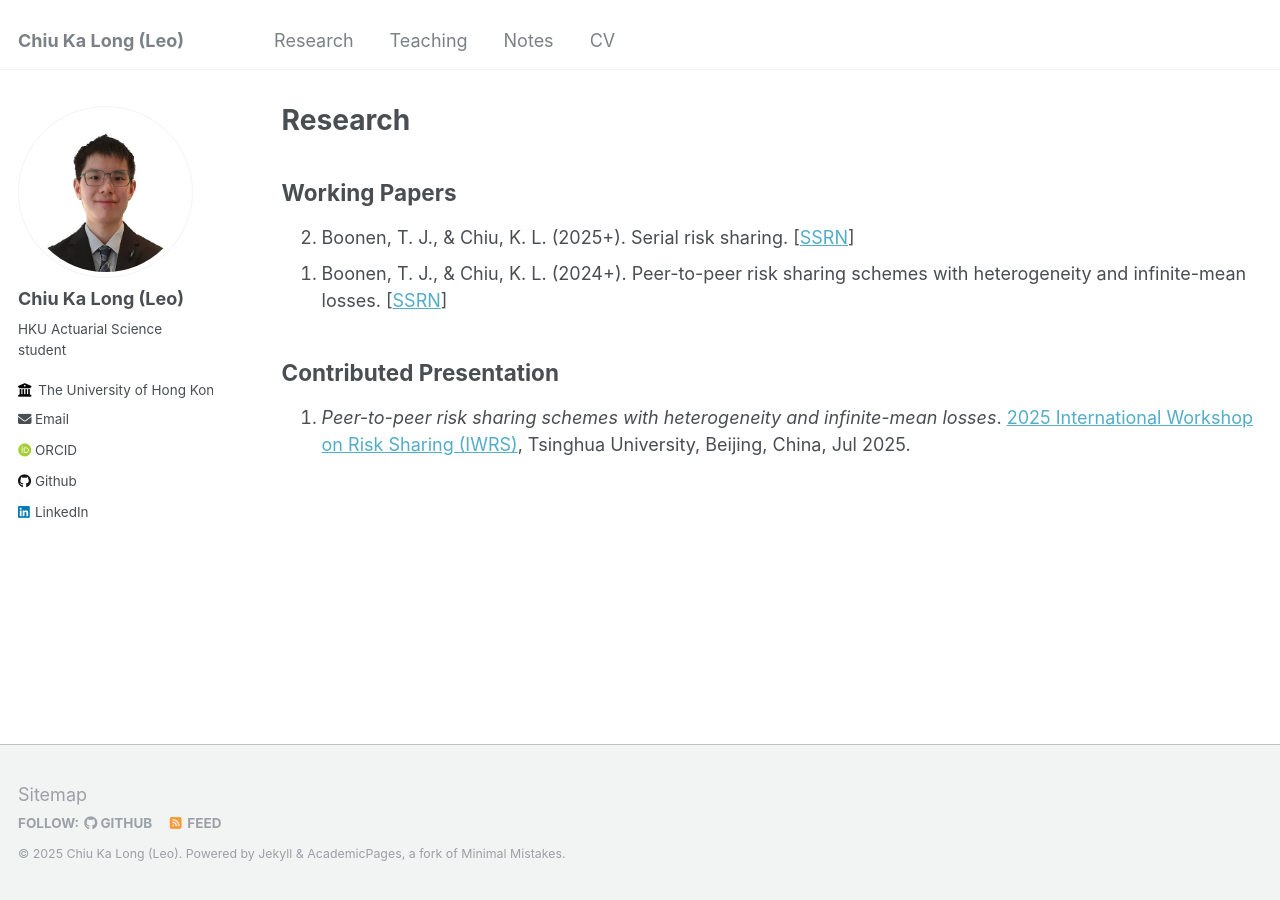
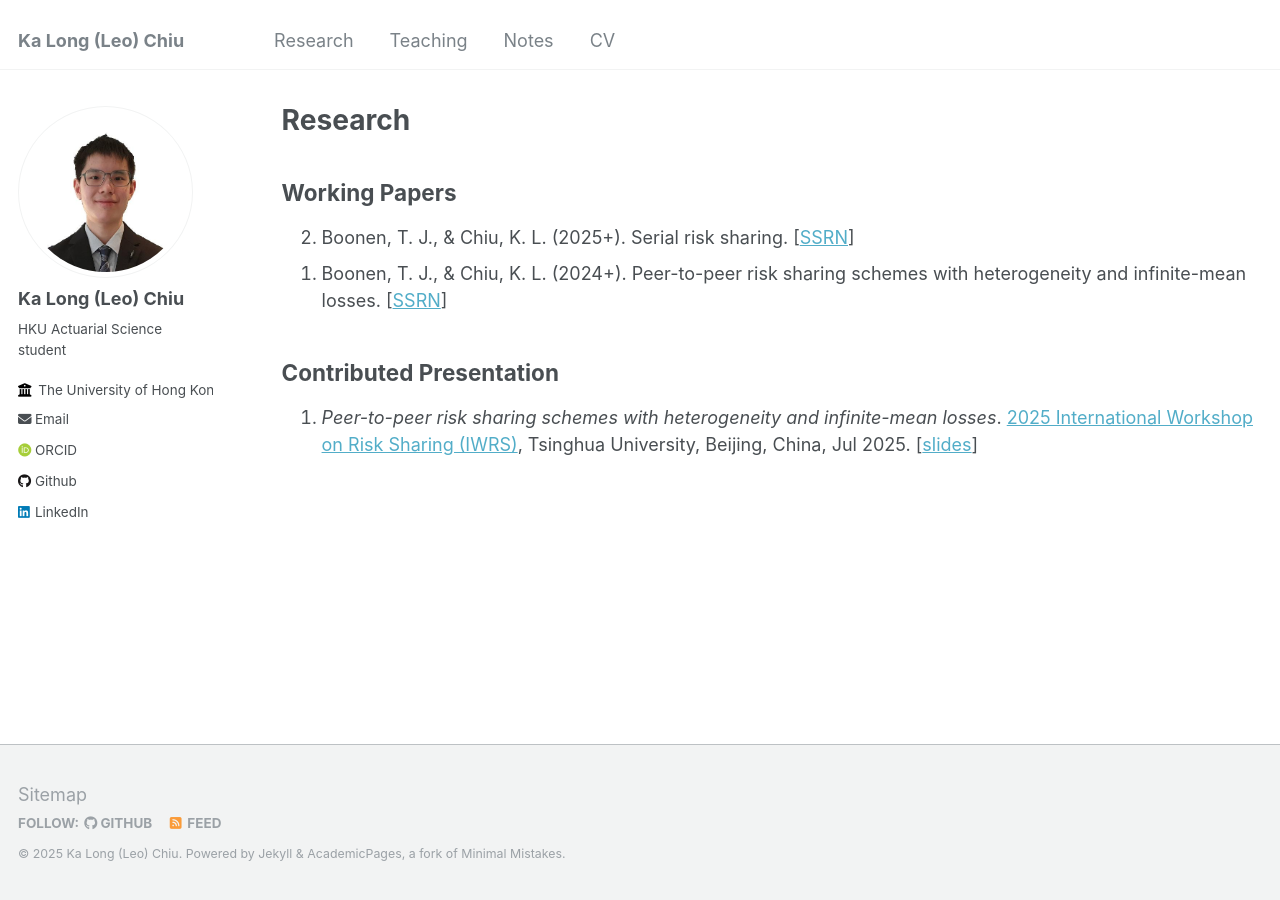
Before and after one commit to leochiukl/leochiukl.github.io, a Jekyll site: the page built from _pages/research.md, in a window 1280 px wide. Built offline with Jekyll 4.4.1, drawn with Linux system fonts in a browser that asks for light colours; some web fonts are replaced.

Commit message:
Update research

```diff
--- a/_config.yml
+++ b/_config.yml
@@ -8,9 +8,9 @@
 
 # Basic Site Settings
 locale                   : "en-US"
-title                    : "Chiu Ka Long (Leo)"
+title                    : "Ka Long (Leo) Chiu"
 title_separator          : "-"
-name                     : &name "Chiu Ka Long (Leo)"
+name                     : &name "Ka Long (Leo) Chiu"
 description              :
 url                      : https://leochiukl.github.io # the base hostname & protocol for your site e.g. "https://mmistakes.github.io"
 baseurl                  : "" # the subpath of your site, e.g. "/blog"
@@ -22,7 +22,7 @@ repository               : "leochiukl/leochiukl.github.io"
 author:
   # Biographic information
   avatar           : "personal-photo.jpg"
-  name             : "Chiu Ka Long (Leo)"
+  name             : "Ka Long (Leo) Chiu"
   pronouns         : # example: "she/her"
   bio              : "HKU Actuarial Science student"
   location         :
--- a/_pages/research.md
+++ b/_pages/research.md
@@ -12,5 +12,5 @@ permalink: /research/
 {: reversed="reversed"}
 
 ## Contributed Presentation
-0. _Peer-to-peer risk sharing schemes with heterogeneity and infinite-mean losses_. [2025 International Workshop on Risk Sharing (IWRS)](https://www.keaipublishing.com/en/journals/risk-sciences/event/2025-international-workshop-on-risk-sharing-iwrs/), Tsinghua University, Beijing, China, Jul 2025.
+0. _Peer-to-peer risk sharing schemes with heterogeneity and infinite-mean losses_. [2025 International Workshop on Risk Sharing (IWRS)](https://www.keaipublishing.com/en/journals/risk-sciences/event/2025-international-workshop-on-risk-sharing-iwrs/), Tsinghua University, Beijing, China, Jul 2025. [[slides](/files/2025-iwrs-p2p-risk-sharing-slides.pdf)]
 {: reversed="reversed"}
```
Also changed, not shown: 1 other file.
